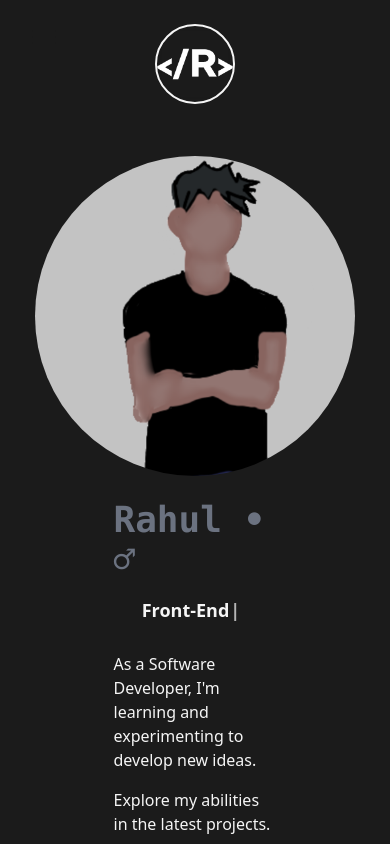
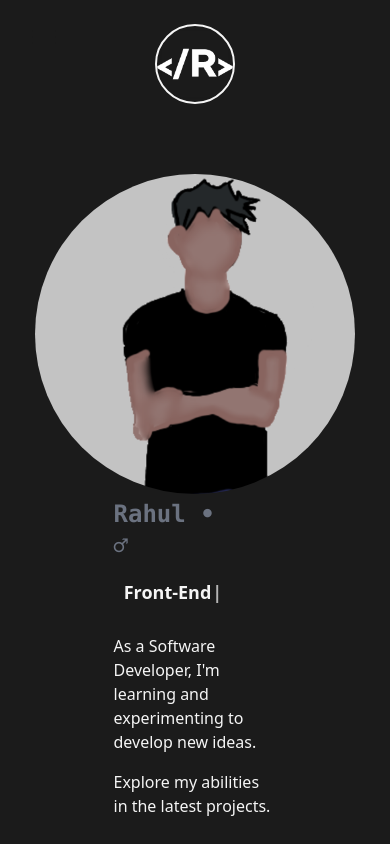
Before and after one commit to MonsieurR05/Portfolio, a Next.js app: page / in a window 390 px wide. Shown: the top 844 px of the page. Built offline with nearby package versions, Linux system fonts and the light colour scheme.

Commit message:
Update index.js

```diff
--- a/src/pages/index.js
+++ b/src/pages/index.js
@@ -16,7 +16,7 @@ export default function Home() {
       <main className='flex items-center text-light w-full min-h-screen'>
         <Layout className='pt-0 ' >
           <div className="flex items-center justify-between w-full lg:flex-col">
-            <div className="relative rounded-full w-80 h-80 flex ml-auto mr-auto mt-50 overflow-hidden sm:mb-5">
+            <div className="relative rounded-full w-80 h-80 flex ml-auto mr-auto mt-50 overflow-hidden ">
               <Image
                 src={profilePic}
                 alt="profile"
@@ -29,8 +29,9 @@ export default function Home() {
               />
             </div>
             <div className='w-1/2 flex flex-col items-center self-center'>
-              <h1 className='my-1 text-5xl text-gray-500 mr-11 font-semibold font-mono sm:text-4xl relative mr-2'>Rahul &#8226; &#9794;</h1>
-              <h1 className='my-3 text-6xl text-left mr-11 font-bold sm:text-lg relative mr-2'>
+            <h1 className='my-1 text-5xl sm:text-2xl md:text-5xl text-gray-500 mr-11 font-semibold font-mono relative'>Rahul &#8226; &#9794;</h1>
+
+              <h1 className='my-3 text-4xl md:text-5xl text-left mr-11 font-bold relative sm:text-lg '>
                 <TypeWriter
                   options={{
                     strings: ['Front-End Developer', 'Back-End Developer', 'Game Developer'],
```
